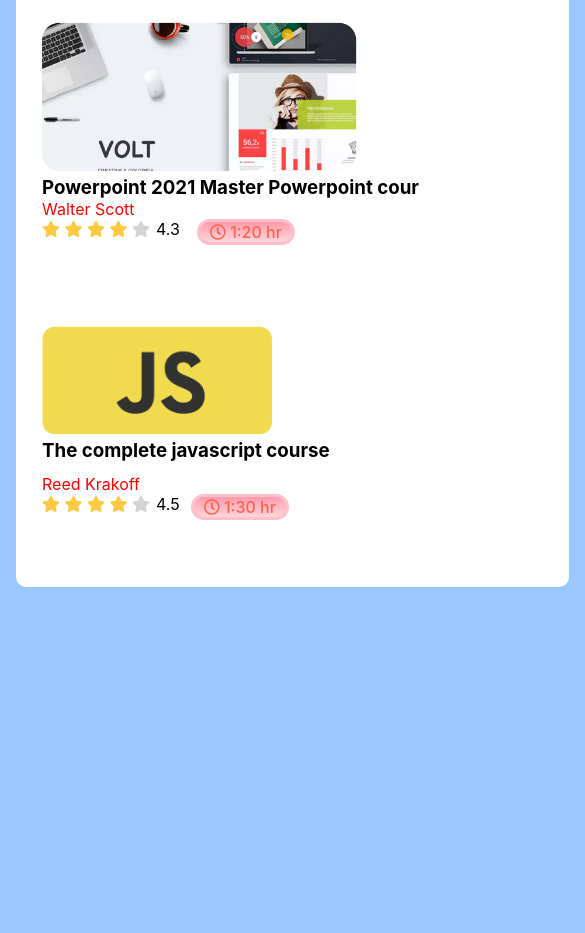
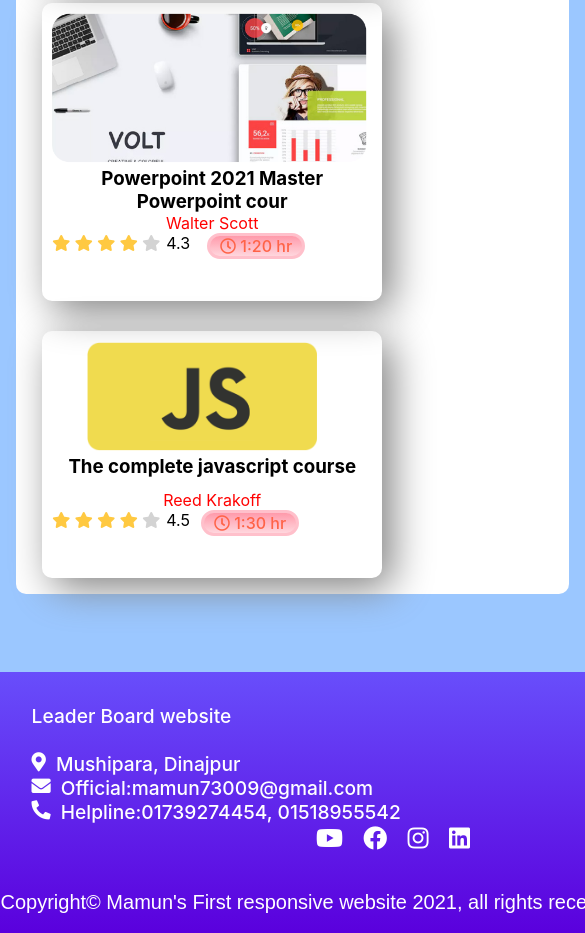
Before and after one commit to HarunPHero/Leader-Board-website-by-Mamun, a plain HTML site: page index.html in a window 390 px wide. Shown: the part 1890-2823 px from the top of the page, 585 px wide, since content can reach past the window. Before the commit the page ends 2493 px from the top, so only its background shows below. Drawn offline with Linux system fonts and the light colour scheme.

Commit message:
my responsive website

```diff
--- a/css/style.css
+++ b/css/style.css
@@ -7,7 +7,7 @@ body{
     font-family:-apple-system, BlinkMacSystemFont, 'Segoe UI', Roboto, Oxygen, Ubuntu, Cantarell, 'Open Sans', 'Helvetica Neue', sans-serif;
 }
 main{
-    width: 920px;
+    width: 960px;
     max-width: 150%;
     margin: 0 auto;
 
@@ -109,9 +109,14 @@ section{
     }
     .Mamun{
         display: block;
+        width: 320px;
+        text-align: center;
     }
     .course img{
         width: 315px;
+    }
+    footer{
+     width:632px;
     }
 
 
@@ -136,3 +141,19 @@ section{
 .rating-2{
     padding-right:17px ;
 }
+.Mamun{
+   padding: 2%;
+   float: left;
+    box-shadow: 10px 10px 40px gray;
+    border-radius: 10px;
+
+
+}
+.Mamun:hover{
+    transform:rotate(-360deg);
+    transition: transform 2s;
+}
+footer{
+    background-image: linear-gradient(#684efb .01%,#5a00dd 100.01%);
+    margin-top: 20%;
+}
--- a/index.html
+++ b/index.html
@@ -92,8 +92,8 @@
                         <img src="Image/Mask Group-3.png" alt=""></div>
 
                             <div class="course-detail">
-                                <h3>React The complete Guide 2020</h3>
-                            <p style="padding-top: 20px;"><a href="">Reed Krakoff</a></p>
+                                <h3>React The complete Guide 2021</h3>
+                            <p><a href="">Reed Krakoff</a></p>
                             <div class="course-info">
                                 <div class="ratings">
                                     <i class="fas fa-star filled"></i>
@@ -167,5 +167,42 @@
 
     </section>
     </main>
+    <footer>
+       <div>
+        <ul style="color: white;font-size: 120%;padding-left: 5%;font-weight: 500;padding-top: 5%;">
+            <P>Leader Board website</P><br>
+               <li style="display: flex;">
+
+                <i style="padding-right: 10px;"class="fas fa-map-marker-alt"></i>
+                <p>Mushipara, Dinajpur</p><br>
+
+                </li>
+                <li style="display: flex;">
+
+                    <i style="padding-right: 10px;"class="fas fa-envelope"></i>
+                    <p>Official:mamun73009@gmail.com</p><br>
+
+                    </li>
+                    <li style="display: flex;">
+
+                        <i style="padding-right: 10px;"class="fas fa-phone-alt"></i>
+                        <p>Helpline:01739274454, 01518955542</p><br>
+
+                        </li>
+           </ul>
+           <div style="margin-left: 50%;">
+               <a style="color: white;font-size: 150%;padding-right: 5%;"href="https://www.youtube.com/"><i class="fab fa-youtube"></i></a>
+               <a style="color: white;font-size: 150%;padding-right: 5%;"href="https://www.facebook.com/"><i class="fab fa-facebook"></i></a>
+               <a style="color: white;font-size: 150%;padding-right: 5%;"href="https://www.instagram.com/"><i class="fab fa-instagram"></i></a>
+               <a style="color: white;font-size: 150%;padding-right: 5%;"href="https://www.linkedin.com/"><i class="fab fa-linkedin"></i>
+               </a>
+           </div>
+        </div>
+
+
+        <p style="text-align: center;color:rgb(255, 255, 255);font-size: 20px;font-family:Arial, Helvetica, sans-serif;padding-top: 6%;
+        padding-bottom: 3%;
+    ">Copyright© Mamun's First responsive website 2021, all rights recerved.</p>
+    </footer>
 </body>
 </html>
```
